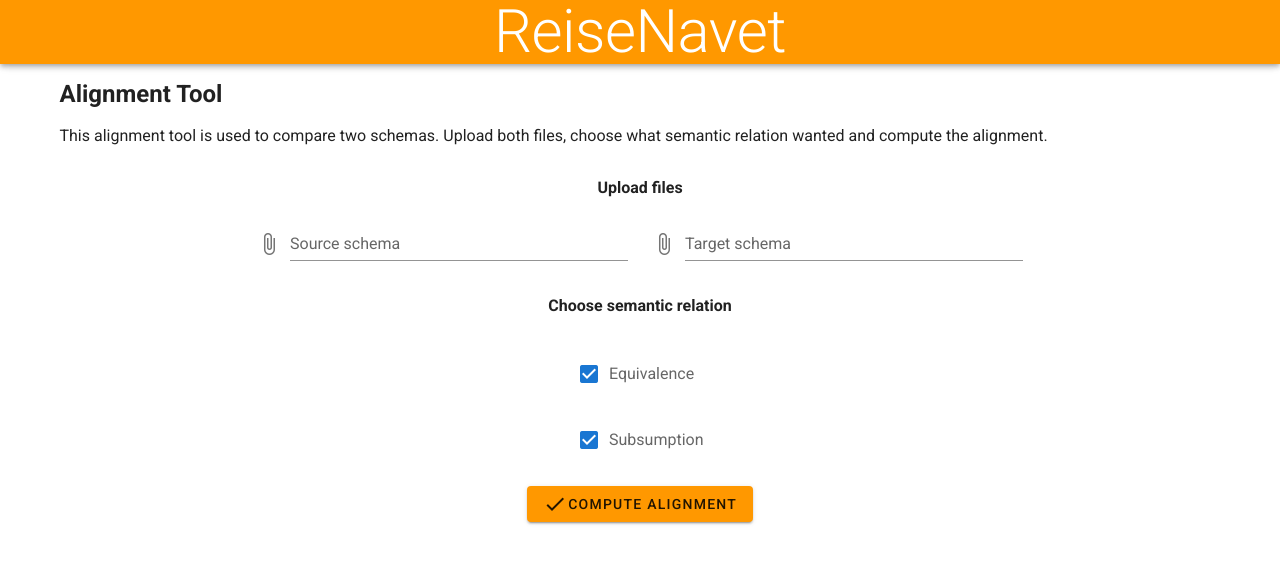
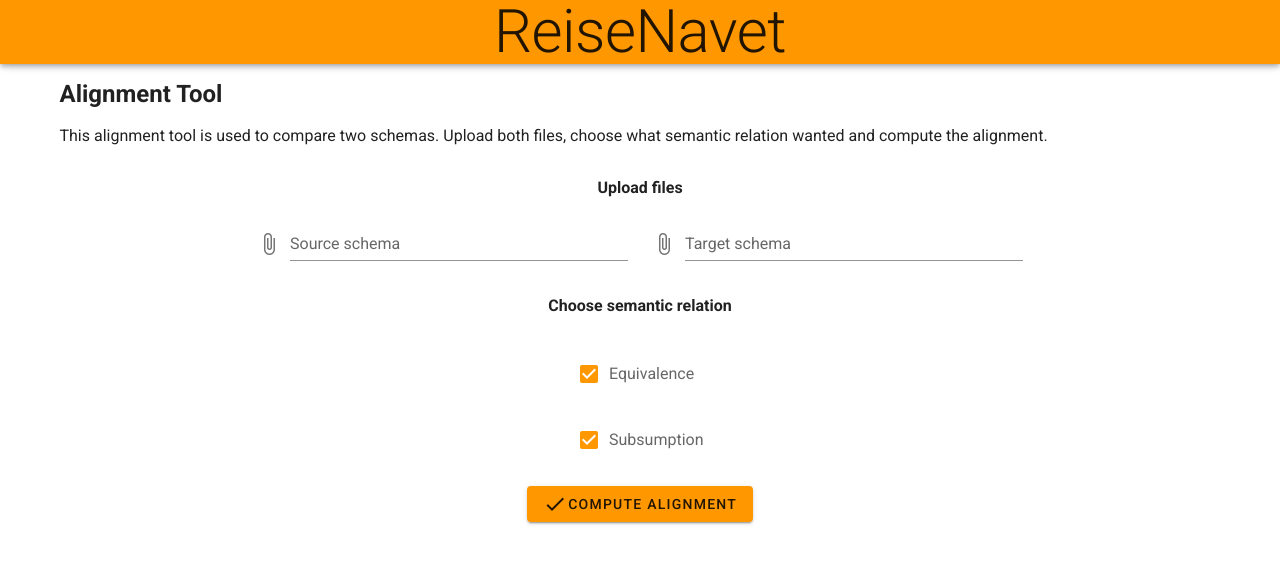
Before and after one commit to ReiseNavet/data-integration-tool-frontend, a Vue app: page / in a window 1280 px wide. Shown: the top 564 px of the page. Built offline with nearby package versions, Linux system fonts and the light colour scheme.

Commit message:
Change colores and add filesize on download button. #21

```diff
--- a/src/components/Header.vue
+++ b/src/components/Header.vue
@@ -1,7 +1,11 @@
 <template>
     <v-app-bar app color="orange">
       <v-row justify="center" align="center">
-        <h1 class="text-h2 white--text user-select-none">ReiseNavet</h1>
+        <h1
+          class="text-h2 browndarken4--text user-select-none"
+        >
+          ReiseNavet
+        </h1>
 
         <!-- Button to switch view. Should only be visible during development -->
         <!-- <v-btn id="switch-view-button" type="button" class="btn" @click="switch">Switch view</v-btn> -->
--- a/src/views/Form.vue
+++ b/src/views/Form.vue
@@ -27,6 +27,7 @@
             placeholder="Source schema"
             show-size
             v-model="sourceSchema"
+            color="orange"
           />
         </v-col>
         <v-col sm="4" cols="12">
@@ -36,6 +37,7 @@
             placeholder="Target schema"
             show-size
             v-model="targetSchema"
+            color="orange"
           />
         </v-col>
       </v-row>
@@ -50,10 +52,12 @@
           <v-checkbox
             v-model="equivalence"
             label="Equivalence"
+            color="orange"
           />
           <v-checkbox
             v-model="subsumption"
             label="Subsumption"
+            color="orange"
           />
         </v-col>
       </v-row>
@@ -84,7 +88,7 @@
               />
             </v-card-text>
             <v-card-actions class="d-flex justify-center pb-4">
-              <v-btn color="white" @click="dialog = false">
+              <v-btn color="orange" @click="dialog = false">
                 <v-icon dark> mdi-cancel </v-icon> Cancel
               </v-btn>
             </v-card-actions>
--- a/src/views/Result.vue
+++ b/src/views/Result.vue
@@ -8,7 +8,7 @@
     <div class="float-md-right">
       <v-btn class="ma-2 mr-0" color="white" elevation="2" @click="download">
         <v-icon dark> mdi-download </v-icon>
-        Download alignment
+        Download alignment as .json ({{fileSize}} kb)
       </v-btn>
 
       <v-dialog v-model="dialog" persistent max-width="290">
@@ -112,15 +112,22 @@
         'space-between',
     ],
   }),
+  computed: {
+    dataString() {
+      return "data:text/json;charset=utf-8," + encodeURIComponent(JSON.stringify(this.result, undefined, 2))
+    },
+    fileSize() {
+      return ((new Blob([this.dataString]).size)/1000).toFixed(1)
+    }
+  },
   methods: {
     reset() {
       this.$emit('reset')
     },
     download() {
       // ref: https://stackoverflow.com/a/30800715/11192976
-      const dataStr = "data:text/json;charset=utf-8," + encodeURIComponent(JSON.stringify(this.result, undefined, 2));
       const downloadAnchorNode = document.createElement('a');
-      downloadAnchorNode.setAttribute("href",     dataStr);
+      downloadAnchorNode.setAttribute("href", this.dataString);
       downloadAnchorNode.setAttribute("download", "result.json");
       document.body.appendChild(downloadAnchorNode); // required for firefox
       downloadAnchorNode.click();
```
